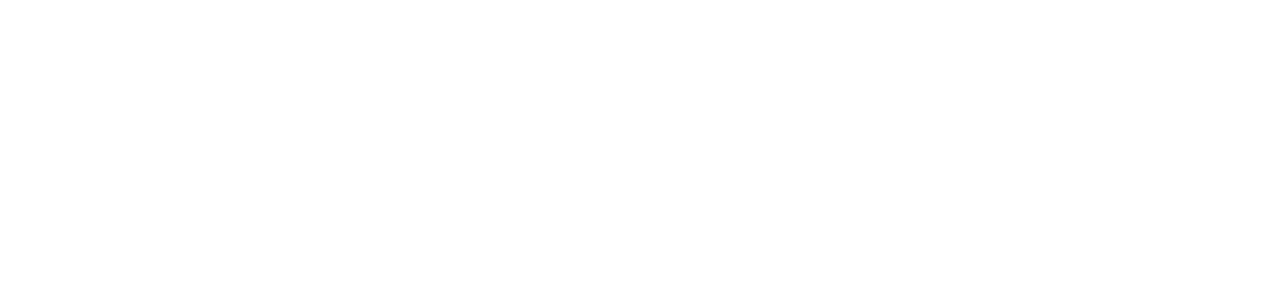
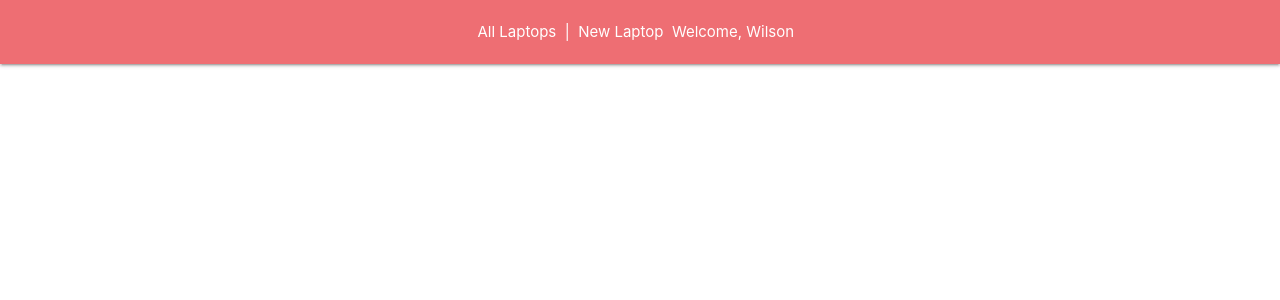
Before and after one commit to wilsonckm/laptop_tracker, a React (Create React App) app in the folder frontend/: page / in a window 1280 px wide. Shown: the top 300 px of the page. Built offline with nearby package versions, Linux system fonts and the light colour scheme.

Commit message:
Bug fixed NavBar

```diff
--- a/frontend/package.json
+++ b/frontend/package.json
@@ -8,6 +8,7 @@
     "@testing-library/user-event": "^13.5.0",
     "react": "^18.2.0",
     "react-dom": "^18.2.0",
+    "react-router-dom": "^6.14.2",
     "react-scripts": "5.0.1",
     "web-vitals": "^2.1.4"
   },
@@ -35,6 +36,5 @@
       "last 1 safari version"
     ]
   },
-  "proxy" : "http://localhost:4000"
-
+  "proxy": "http://localhost:4000"
 }
--- a/frontend/src/App.jsx
+++ b/frontend/src/App.jsx
@@ -1,11 +1,13 @@
 import "./App.css";
-import Laptops from './pages/Laptops/Laptops'
+import NavBar from "./components/NavBar/NavBar";
+import Laptops from "./pages/Laptops/Laptops";
 
 function App() {
-return(
-  <div className="App">
-      <Laptops />
-  </div>
-)}
+  return (
+    <div className="App">
+      <NavBar />
+    </div>
+  );
+}
 
 export default App;
--- a/frontend/src/components/NavBar/NavBar.jsx
+++ b/frontend/src/components/NavBar/NavBar.jsx
@@ -0,0 +1,15 @@
+import { Link } from "react-router-dom";
+
+export default function NavBar() {
+  const userName = "Wilson";
+  return (
+    <nav>
+      <Link to="/laptops">All Laptops</Link>
+      &nbsp; | &nbsp;
+      <Link to="/laptops/new">New Laptop</Link>
+      &nbsp;&nbsp;
+      <span>Welcome, {userName}</span>
+      &nbsp;&nbsp;
+    </nav>
+  );
+}
--- a/frontend/src/index.js
+++ b/frontend/src/index.js
@@ -2,10 +2,13 @@
 import ReactDOM from "react-dom/client";
 import "./index.css";
 import App from "./App";
+import { BrowserRouter as Router } from "react-router-dom";
 
 const root = ReactDOM.createRoot(document.getElementById("root"));
 root.render(
   <React.StrictMode>
-    <App />
+    <Router>
+      <App />
+    </Router>
   </React.StrictMode>
 );
```
Also changed, not shown: 1 other file (tests, documents, lock files or other folders).
